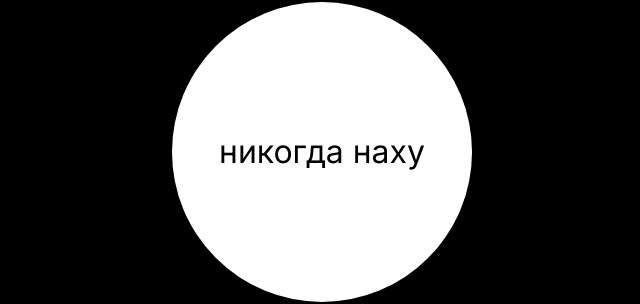
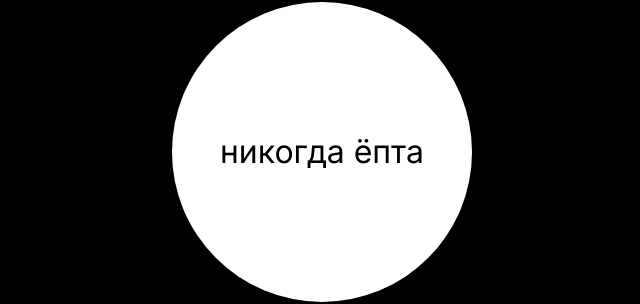
Before and after one commit to RVashGH/LutiyTimer, a plain HTML site: page src/index.html in a window 1280 px wide. Shown: the part 292-596 px from the top of the page, 318-958 px from the left. Drawn offline with Linux system fonts and the light colour scheme; a web font is replaced by a local one.

Commit message:
Update index.html

```diff
--- a/src/index.html
+++ b/src/index.html
@@ -16,7 +16,7 @@
         <span id="hours">00</span> часов
         <span id="minutes">00</span> минут
         <span id="seconds">00</span> секунд-->
-        <span id="never">никогда наху</span>
+        <span id="never">никогда ёпта</span>
     </div>
 
     <script src="script.js"></script>
```
